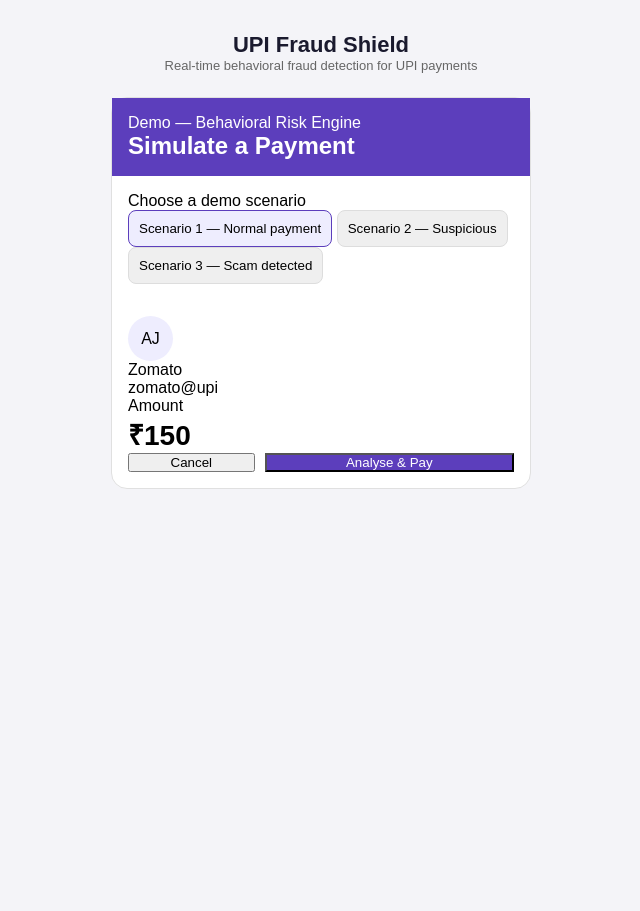
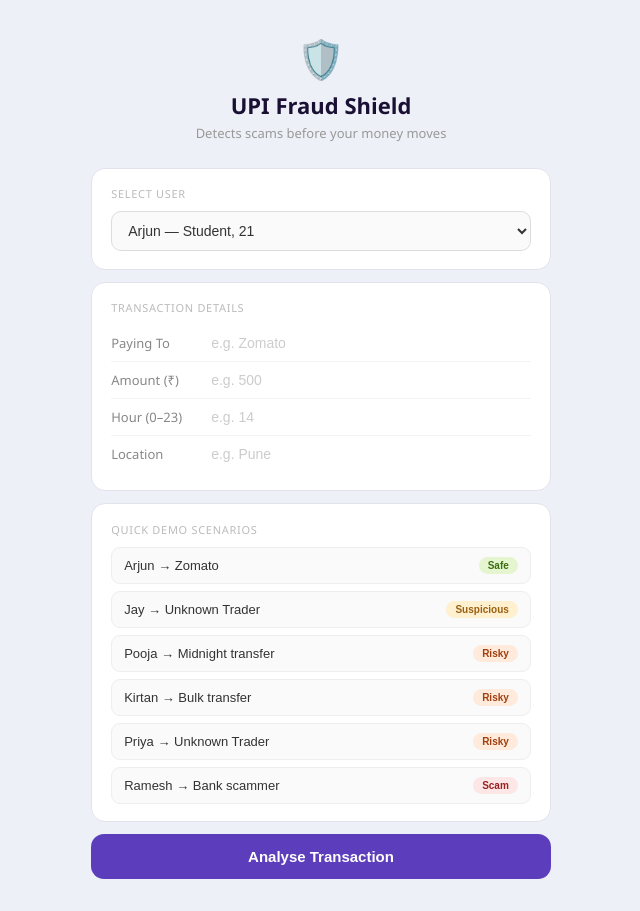
Before and after one commit to Jayshihora/TechTitan, a plain HTML site: page index.html in a window 1280 px wide. Shown: the whole page, without its empty margins (319-959 px from the left). Before the commit the page ends 800 px from the top, so only its background shows below. Drawn offline with Linux system fonts and the light colour scheme.

Commit message:
Redesign

```diff
--- a/index.html
+++ b/index.html
@@ -1,92 +1,105 @@
 <!DOCTYPE html>
 <html lang="en">
 <head>
-  <meta charset="UTF-8">
-  <meta name="viewport" content="width=device-width, initial-scale=1.0">
+  <meta charset="UTF-8"/>
+  <meta name="viewport" content="width=device-width, initial-scale=1.0"/>
   <title>UPI Fraud Shield</title>
-
-  <!-- External CSS -->
-  <link rel="stylesheet" href="style.css">
+  <link rel="stylesheet" href="style.css"/>
 </head>
 <body>
 
+  <div class="page">
+
+    <div class="header">
+      <div class="logo">🛡️</div>
       <h1>UPI Fraud Shield</h1>
-  <p class="subtitle">Real-time behavioral fraud detection for UPI payments</p>
-
-  <div class="screen">
-
-    <!-- Top Header -->
-    <div class="topbar">
-      <p>Demo — Behavioral Risk Engine</p>
-      <h2>Simulate a Payment</h2>
+      <p>Detects scams before your money moves</p>
     </div>
 
-    <!-- Scenario Selection -->
-    <div class="section">
-      <div class="label">Choose a demo scenario</div>
+    <div class="container">
 
-      <div class="scenario-btns">
-        <button class="scenario-btn active" onclick="loadScenario(0)">
-          Scenario 1 — Normal payment
+      <div class="card">
+        <p class="card-label">Select User</p>
+        <select id="user-select" onchange="onUserChange()">
+          <option value="arjun">Arjun — Student, 21</option>
+          <option value="jay">Jay — Student, 22</option>
+          <option value="pooja">Pooja — Student, 25</option>
+          <option value="kirtan">Kirtan — Student, 25</option>
+          <option value="priya">Priya — Merchant, 32</option>
+          <option value="ramesh">Ramesh — Retired, 65</option>
+        </select>
+      </div>
+
+      <div class="card">
+        <p class="card-label">Transaction Details</p>
+        <div class="field-row">
+          <label>Paying To</label>
+          <input type="text" id="payee" placeholder="e.g. Zomato" />
+        </div>
+        <div class="field-row">
+          <label>Amount (₹)</label>
+          <input type="number" id="amount" placeholder="e.g. 500" />
+        </div>
+        <div class="field-row">
+          <label>Hour (0–23)</label>
+          <input type="number" id="hour" min="0" max="23" placeholder="e.g. 14" />
+        </div>
+        <div class="field-row">
+          <label>Location</label>
+          <input type="text" id="location" placeholder="e.g. Pune" />
+        </div>
+      </div>
+
+      <div class="card scenario-card">
+        <p class="card-label">Quick Demo Scenarios</p>
+        <div class="scenario-list">
+          <button class="scene-btn" onclick="loadScene(0)">
+            Arjun → Zomato <span class="tag green">Safe</span>
           </button>
-
-        <button class="scenario-btn" onclick="loadScenario(1)">
-          Scenario 2 — Suspicious
+          <button class="scene-btn" onclick="loadScene(1)">
+            Jay → Unknown Trader <span class="tag yellow">Suspicious</span>
           </button>
-
-        <button class="scenario-btn" onclick="loadScenario(2)">
-          Scenario 3 — Scam detected
+          <button class="scene-btn" onclick="loadScene(2)">
+            Pooja → Midnight transfer <span class="tag orange">Risky</span>
+          </button>
+          <button class="scene-btn" onclick="loadScene(3)">
+            Kirtan → Bulk transfer <span class="tag orange">Risky</span>
+          </button>
+          <button class="scene-btn" onclick="loadScene(4)">
+            Priya → Unknown Trader <span class="tag orange">Risky</span>
+          </button>
+          <button class="scene-btn" onclick="loadScene(5)">
+            Ramesh → Bank scammer <span class="tag red">Scam</span>
           </button>
         </div>
       </div>
 
-    <!-- Payment Card -->
-    <div class="pay-card">
+      <button class="analyse-btn" onclick="analyse()">Analyse Transaction</button>
 
-      <div class="payee-row">
-        <div class="avatar" id="avatar">AJ</div>
-
+      <div class="result-card" id="result-card">
+        <div class="result-top">
+          <span class="result-icon" id="result-icon">✅</span>
           <div>
-          <div class="payee-name" id="payee-name">Zomato</div>
-          <div class="payee-upi" id="payee-upi">zomato@upi</div>
+            <div class="result-title" id="result-title">Safe</div>
+            <div class="result-sub" id="result-sub">No issues found</div>
           </div>
         </div>
-
-      <!-- Amount -->
-      <div class="amount-row">
-        <div class="amount-label">Amount</div>
-        <div class="amount-value" id="amount">₹150</div>
+        <div class="score-row">
+          <span class="score-label">Risk Score</span>
+          <span class="score-value" id="score-value">0 / 100</span>
         </div>
-
-      <!-- Meta -->
-      <div class="meta-row">
-        <span id="user-label"></span>
-        <span id="time-label"></span>
+        <div class="score-track">
+          <div class="score-fill" id="score-fill"></div>
         </div>
-
-      <!-- Alert -->
-      <div class="alert-box" id="alert-box">
-        <div class="alert-title" id="alert-title"></div>
-
-        <div class="score-bar-wrap">
-          <div class="score-bar" id="score-bar"></div>
+        <ul class="reason-list" id="reason-list"></ul>
+        <div class="hindi-box" id="hindi-box">
+          ⚠️ रुकिए! यह लेनदेन खतरनाक लग रहा है। कृपया अपने परिवार से पूछें।
         </div>
-
-        <div class="score-text" id="score-text"></div>
-        <ul class="alert-reasons" id="alert-reasons"></ul>
-
-        <div class="hindi-msg" id="hindi-msg">
-          रुकिए! यह लेनदेन खतरनाक लग रहा है।
+        <div class="action-row">
+          <button class="btn-cancel" onclick="reset()">Cancel</button>
+          <button class="btn-confirm" id="confirm-btn">Confirm</button>
         </div>
       </div>
-
-      <!-- Buttons -->
-      <div class="btn-row">
-        <button class="btn-cancel" onclick="cancel()">Cancel</button>
-        <button class="btn-pay" id="pay-btn" onclick="pay()">Analyse & Pay</button>
-      </div>
-
-      <div class="result-msg" id="result-msg"></div>
 
     </div>
   </div>
--- a/style.css
+++ b/style.css
@@ -1,114 +1,308 @@
-/* Reset */
-* {
+*, *::before, *::after {
   box-sizing: border-box;
   margin: 0;
   padding: 0;
-  font-family: Arial, sans-serif;
 }
 
-/* Body */
 body {
-  background: #f4f4f8;
-  display: flex;
-  flex-direction: column;
-  align-items: center;
+  font-family: 'Segoe UI', sans-serif;
+  background: #eef0f7;
+  min-height: 100vh;
   padding: 2rem 1rem;
 }
 
-/* Headings */
-h1 {
-  font-size: 22px;
-  color: #1a1a2e;
+.page {
+  max-width: 460px;
+  margin: 0 auto;
 }
 
-.subtitle {
-  font-size: 13px;
-  color: #666;
-  margin-bottom: 1.5rem;
+/* header */
+.header {
+  text-align: center;
+  margin-bottom: 1.6rem;
 }
 
-/* Card */
-.screen {
-  width: 100%;
-  max-width: 420px;
-  background: white;
-  border-radius: 16px;
-  border: 1px solid #e0e0e0;
+.logo {
+  font-size: 2.4rem;
+  margin-bottom: 6px;
 }
 
-/* Topbar */
-.topbar {
-  background: #5C3EBC;
-  color: white;
-  padding: 1rem;
+.header h1 {
+  font-size: 22px;
+  font-weight: 700;
+  color: #1a1033;
 }
 
-/* Section */
-.section {
-  padding: 1rem;
+.header p {
+  font-size: 13px;
+  color: #999;
+  margin-top: 4px;
 }
 
-/* Buttons */
-.scenario-btn {
-  padding: 10px;
-  border-radius: 8px;
+/* container */
+.container {
+  display: flex;
+  flex-direction: column;
+  gap: 12px;
+}
+
+/* card */
+.card {
+  background: white;
+  border-radius: 14px;
+  padding: 1.1rem 1.2rem;
+  border: 1px solid #e2e2ee;
+}
+
+.card-label {
+  font-size: 11px;
+  text-transform: uppercase;
+  letter-spacing: 0.7px;
+  color: #bbb;
+  margin-bottom: 10px;
+}
+
+/* select */
+select {
+  width: 100%;
+  padding: 10px 12px;
+  border-radius: 10px;
   border: 1px solid #ddd;
+  font-size: 14px;
+  color: #333;
+  background: #fafafa;
   cursor: pointer;
 }
 
-.scenario-btn.active {
-  background: #EEEDFE;
-  border-color: #5C3EBC;
+select:focus {
+  outline: none;
+  border-color: #7c5cbf;
 }
 
-/* Payment */
-.pay-card {
-  padding: 1rem;
+/* fields */
+.field-row {
+  display: flex;
+  align-items: center;
+  gap: 10px;
+  padding: 8px 0;
+  border-bottom: 1px solid #f4f4f4;
 }
 
-.avatar {
-  width: 45px;
-  height: 45px;
-  background: #EEEDFE;
+.field-row:last-child {
+  border-bottom: none;
+}
+
+.field-row label {
+  font-size: 13px;
+  color: #888;
+  min-width: 90px;
+}
+
+.field-row input {
+  flex: 1;
+  border: none;
+  font-size: 14px;
+  color: #222;
+  background: transparent;
+  padding: 2px 0;
+}
+
+.field-row input:focus {
+  outline: none;
+}
+
+.field-row input::placeholder {
+  color: #ccc;
+}
+
+/* scenarios */
+.scenario-list {
+  display: flex;
+  flex-direction: column;
+  gap: 7px;
+}
+
+.scene-btn {
   display: flex;
   align-items: center;
-  justify-content: center;
-  border-radius: 50%;
+  justify-content: space-between;
+  padding: 9px 12px;
+  border-radius: 9px;
+  border: 1px solid #eee;
+  background: #fafafa;
+  font-size: 13px;
+  color: #333;
+  cursor: pointer;
+  text-align: left;
+  transition: background 0.15s;
 }
 
-.amount-value {
-  font-size: 28px;
-  font-weight: bold;
+.scene-btn:hover {
+  background: #f0ecff;
+  border-color: #c4b5f4;
 }
 
-/* Alert */
-.alert-box {
-  display: none;
-  padding: 10px;
-  border-radius: 8px;
+/* tags */
+.tag {
+  font-size: 10px;
+  font-weight: 600;
+  padding: 3px 9px;
+  border-radius: 99px;
 }
 
-.alert-box.show {
-  display: block;
+.tag.green  { background: #e5f5d0; color: #3a6e10; }
+.tag.yellow { background: #fff0d0; color: #996010; }
+.tag.orange { background: #ffeadb; color: #a04010; }
+.tag.red    { background: #fde6e6; color: #992020; }
+
+/* analyse button */
+.analyse-btn {
+  width: 100%;
+  padding: 14px;
+  border-radius: 13px;
+  border: none;
+  background: #5c3ebc;
+  color: white;
+  font-size: 15px;
+  font-weight: 600;
+  cursor: pointer;
+  transition: background 0.2s;
 }
 
-.alert-box.red {
-  background: #FCEBEB;
-  border: 1px solid red;
+.analyse-btn:hover { background: #4a2fa0; }
+
+/* result card */
+.result-card {
+  background: white;
+  border-radius: 14px;
+  padding: 1.2rem;
+  border: 1px solid #e2e2ee;
+  display: none;
 }
 
-/* Buttons */
-.btn-row {
+.result-card.show { display: block; }
+.result-card.green  { border-color: #7bc43a; background: #f4fce8; }
+.result-card.yellow { border-color: #d4a020; background: #fffbee; }
+.result-card.orange { border-color: #d06020; background: #fff4ec; }
+.result-card.red    { border-color: #cc3333; background: #fff0f0; }
+
+.result-top {
+  display: flex;
+  align-items: center;
+  gap: 12px;
+  margin-bottom: 14px;
+}
+
+.result-icon { font-size: 22px; }
+
+.result-title {
+  font-size: 15px;
+  font-weight: 700;
+  color: #1a1033;
+}
+
+.result-sub {
+  font-size: 12px;
+  color: #888;
+  margin-top: 2px;
+}
+
+/* score */
+.score-row {
+  display: flex;
+  justify-content: space-between;
+  font-size: 12px;
+  color: #aaa;
+  margin-bottom: 6px;
+}
+
+.score-value {
+  font-weight: 600;
+  color: #555;
+}
+
+.score-track {
+  background: #eee;
+  border-radius: 99px;
+  height: 7px;
+  overflow: hidden;
+  margin-bottom: 14px;
+}
+
+.score-fill {
+  height: 7px;
+  border-radius: 99px;
+  width: 0%;
+  transition: width 0.5s ease;
+}
+
+/* reasons */
+.reason-list {
+  list-style: none;
+  margin-bottom: 12px;
+  display: flex;
+  flex-direction: column;
+  gap: 5px;
+}
+
+.reason-list li {
+  font-size: 13px;
+  color: #444;
+  padding-left: 16px;
+  position: relative;
+}
+
+.reason-list li::before {
+  content: "→";
+  position: absolute;
+  left: 0;
+  color: #bbb;
+}
+
+/* hindi box */
+.hindi-box {
+  display: none;
+  background: #fff0f0;
+  border-left: 3px solid #cc3333;
+  border-radius: 6px;
+  padding: 10px 12px;
+  font-size: 13px;
+  color: #8b0000;
+  line-height: 1.7;
+  margin-bottom: 14px;
+}
+
+/* action row */
+.action-row {
   display: flex;
   gap: 10px;
-}
-
-.btn-pay {
-  flex: 2;
-  background: #5C3EBC;
-  color: white;
+  margin-top: 4px;
 }
 
 .btn-cancel {
   flex: 1;
+  padding: 11px;
+  border-radius: 10px;
+  border: 1px solid #ddd;
+  background: white;
+  font-size: 13px;
+  color: #555;
+  cursor: pointer;
 }
+
+.btn-cancel:hover { background: #f5f5f5; }
+
+.btn-confirm {
+  flex: 2;
+  padding: 11px;
+  border-radius: 10px;
+  border: none;
+  background: #5c3ebc;
+  color: white;
+  font-size: 13px;
+  font-weight: 600;
+  cursor: pointer;
+}
+
+.btn-confirm:hover { background: #4a2fa0; }
+.btn-confirm:disabled { background: #c0b0e8; cursor: not-allowed; }
```
Lines whose indentation alone changed are shown as unchanged.
